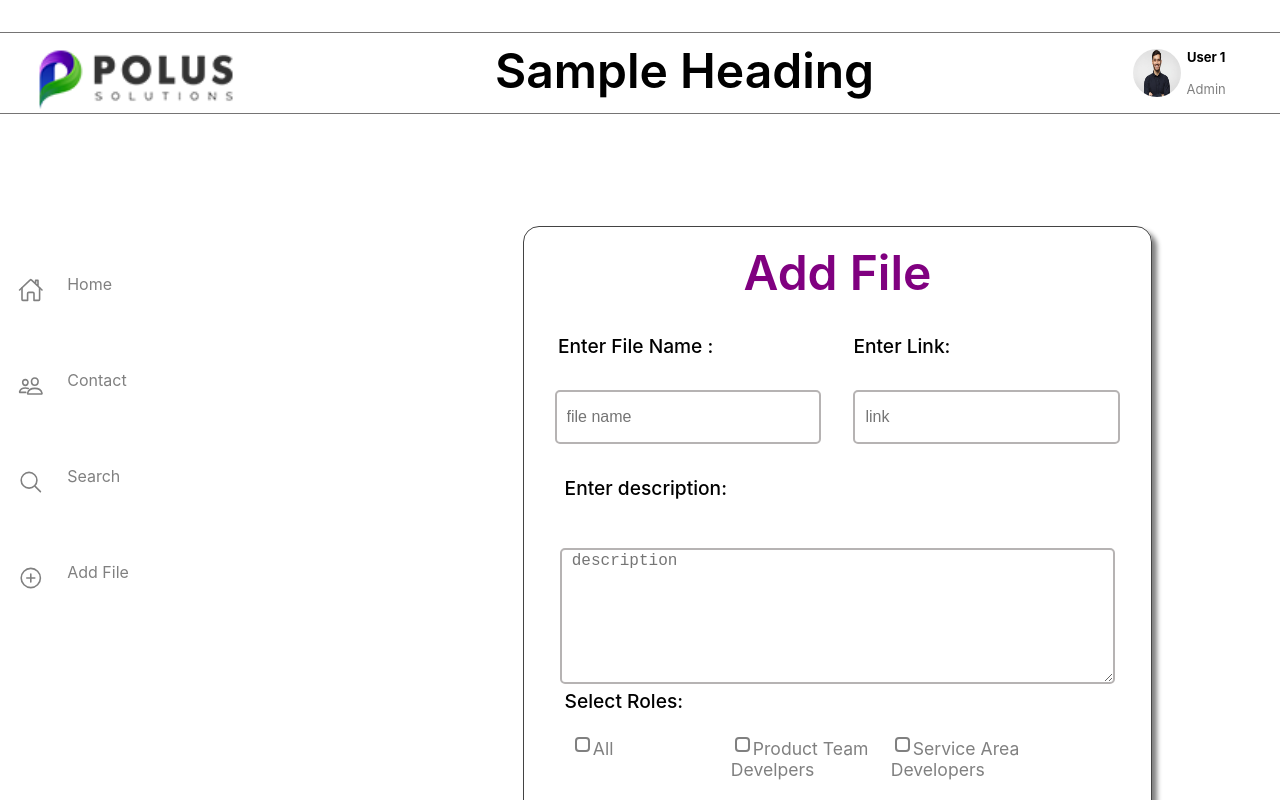
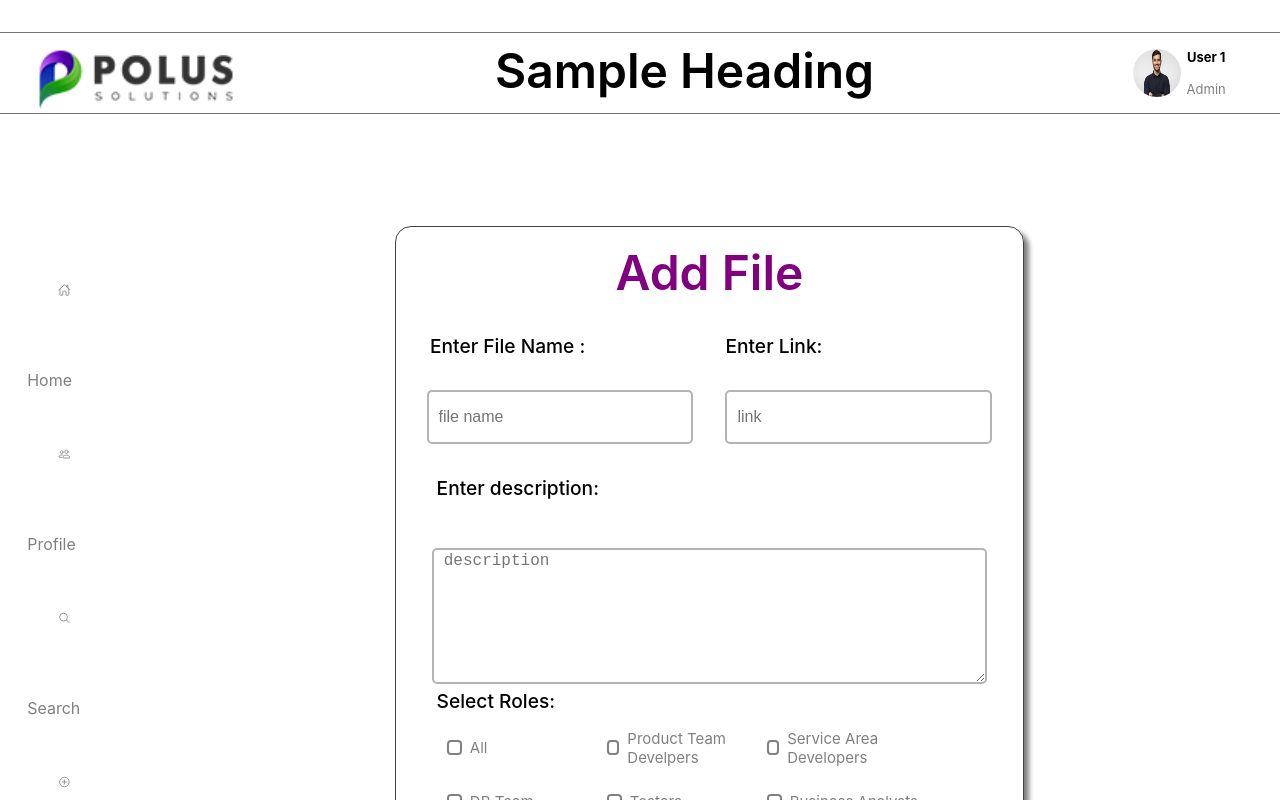
Before and after one commit to Nivedh-Biju/ui_for_downloads, a React (Create React App) app in the folder client/: page /add_details in a window 1280 px wide. Shown: the top 800 px of the page. Built offline with nearby package versions, Linux system fonts and the light colour scheme.

Commit message:
roles UI changes

```diff
--- a/client/src/components/navbar.js
+++ b/client/src/components/navbar.js
@@ -31,7 +31,7 @@ function SideNav( {isAdmin,}) {
               </li>
               <li className='icon_item'>
               <Icon2 className="icons" width={25} height={25}></Icon2>
-              <p className='icons_name'>Contact</p>
+              <p className='icons_name'>Profile</p>
               </li>
               <li className='icon_item'>
               <Icon3 className="icons" width={25} height={25}></Icon3>
--- a/client/src/css/components/navbar.css
+++ b/client/src/css/components/navbar.css
@@ -4,7 +4,7 @@
   }
 
   .sid_nav_main{
-    flex: 0 0 20%;
+    flex: 0 0 10%;
   }
 
   .side_nav{
--- a/client/src/css/pages/add_person.css
+++ b/client/src/css/pages/add_person.css
@@ -250,7 +250,7 @@
     flex: 0 0 30%;
     color: gray;
     margin-top: 1rem;
-    font-size: 1.1rem;
+    font-size: 1rem;
 }
 
 .add_file_role_selector{
@@ -266,21 +266,33 @@
     text-align: left;
 }
 
+
+.checkbox-container {
+    display: flex;
+    align-items: center;
+    margin-bottom: 8px;
+}
+
 input[type="checkbox"] {
     appearance: none;
     -webkit-appearance: none;
     -moz-appearance: none;
     width: 15px;
-    margin-top: 0.5rem;
     height: 15px;
     border: 2px solid gray;
     border-radius: 4px;
     outline: none;
     cursor: pointer;
+    margin-right: 8px;
 }
 
-input[type="checkbox"]:checked{
+input[type="checkbox"]:checked {
     color: white;
     background-color: purple;
     border: 2px solid black;
 }
+
+.add_file_role_label {
+    font-size: 15px;
+    cursor: pointer;
+}
--- a/client/src/css/pages/home.css
+++ b/client/src/css/pages/home.css
@@ -12,6 +12,7 @@
 
 .App_inner{
     flex: 0 0 70%;
+    margin-left: 10rem;
     display: flex;
     justify-content: center;
     overflow-y: hidden;
--- a/client/src/pages/add_person.js
+++ b/client/src/pages/add_person.js
@@ -26,7 +26,7 @@ const RolesSelector = ({ selectedRoles, onRoleChange }) => {
 
     return (
         <div className='add_file_role_section'>
-            <label className='add_file_role_label'>
+            <label className='checkbox-container add_file_role_label'>
                 <input
                     type="checkbox"
                     value="All"
@@ -37,7 +37,7 @@ const RolesSelector = ({ selectedRoles, onRoleChange }) => {
                 All
             </label>
             {availableRoles.map((role) => (
-                <label key={role} className='add_file_role_label'>
+                <label key={role} className='checkbox-container add_file_role_label'>
                     <input
                         type="checkbox"
                         value={role}
```
